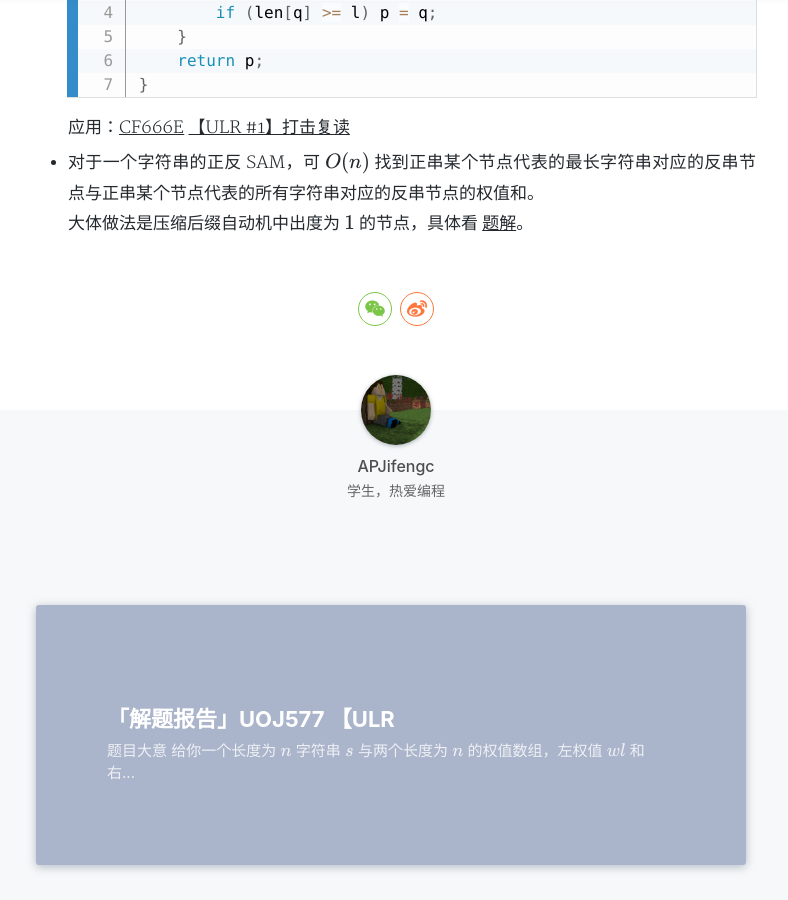
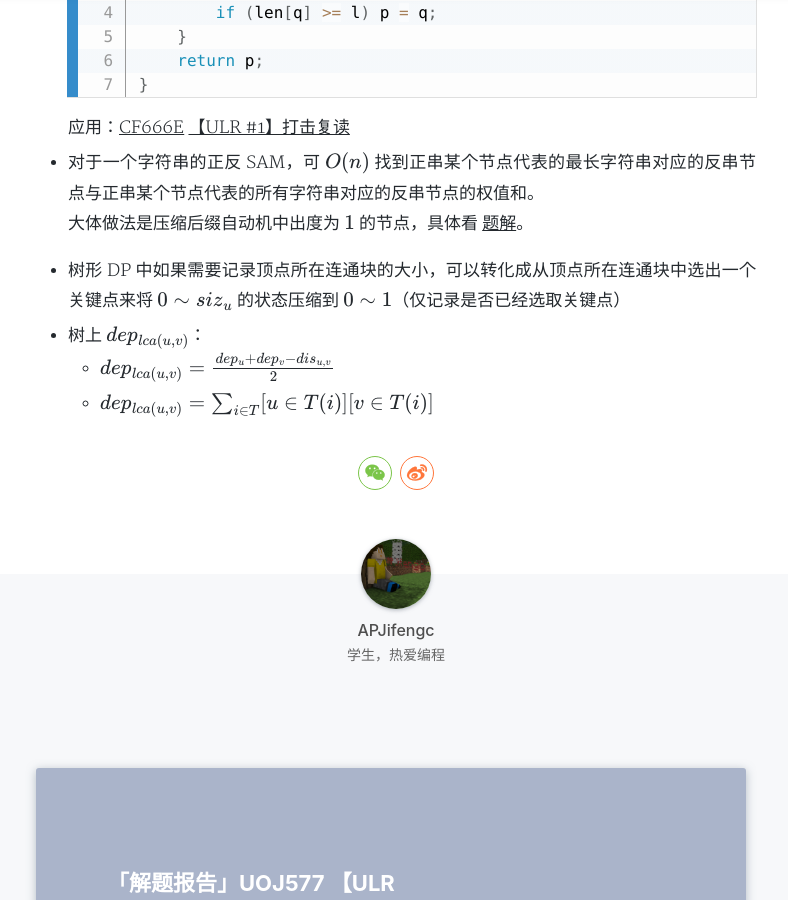
Before and after one commit to APJifengc/apjifengc.github.io, a Jekyll site: the page built from _posts/2077-01-01-tricks.md, in a window 1280 px wide and 900 px high, scrolled down 1666 px. Shown: the whole window, without its empty margins (244-1032 px from the left). Built offline with Jekyll 4.4.1, drawn with Linux system fonts in a browser that asks for light colours; nearby versions of some CDN libraries; a style sheet for code colours, icons or effects is not loaded.

Commit message:
:sparkles: Update tricks

````diff
--- a/_posts/2077-01-01-tricks.md
+++ b/_posts/2077-01-01-tricks.md
@@ -69,8 +69,16 @@ tags: 算法
   }
   ```
 
-  应用：[CF666E](https://codeforces.com/problemset/problem/666/E) [【ULR #1】打击复读](https://uoj.ac/problem/577)
+  应用：[CF666E](https://codeforces.com/problemset/problem/666/E)         [【ULR #1】打击复读](https://uoj.ac/problem/577)
 
 - 对于一个字符串的正反 SAM，可 $O(n)$ 找到正串某个节点代表的最长字符串对应的反串节点与正串某个节点代表的所有字符串对应的反串节点的权值和。
 
   大体做法是压缩后缀自动机中出度为 $1$ 的节点，具体看 [题解](https://apjifengc.github.io/2022/10/09/UOJ577.html)。
+
+- 树形 DP 中如果需要记录顶点所在连通块的大小，可以转化成从顶点所在连通块中选出一个关键点来将 $0\sim siz_u$ 的状态压缩到 $0 \sim 1$（仅记录是否已经选取关键点）
+
+- 树上 $dep_{lca(u,v)}$：
+
+  - $dep_{lca(u,v)}=\frac{dep_u+dep_v-dis_{u,v}}{2}$
+
+  - $dep_{lca(u,v)} = \sum_{i\in T} [u\in T(i)][v \in T(i)]$
````
